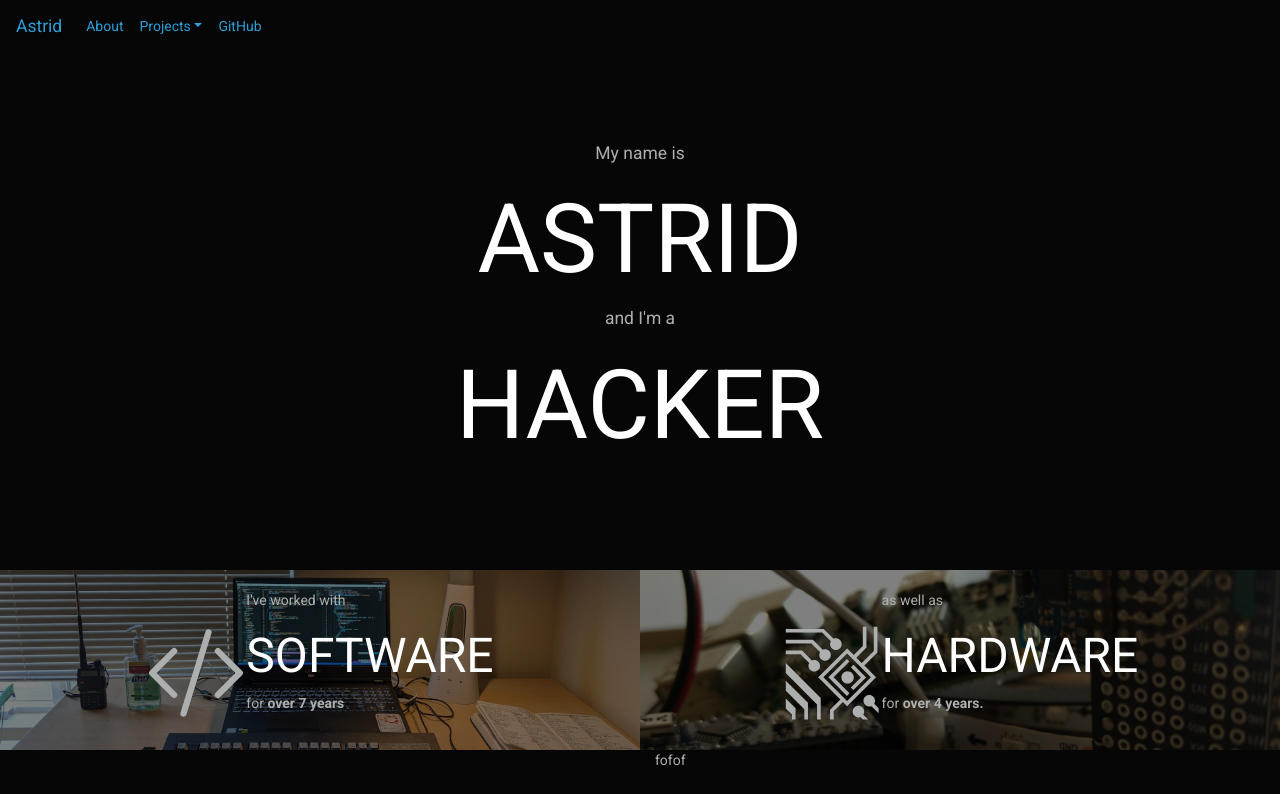
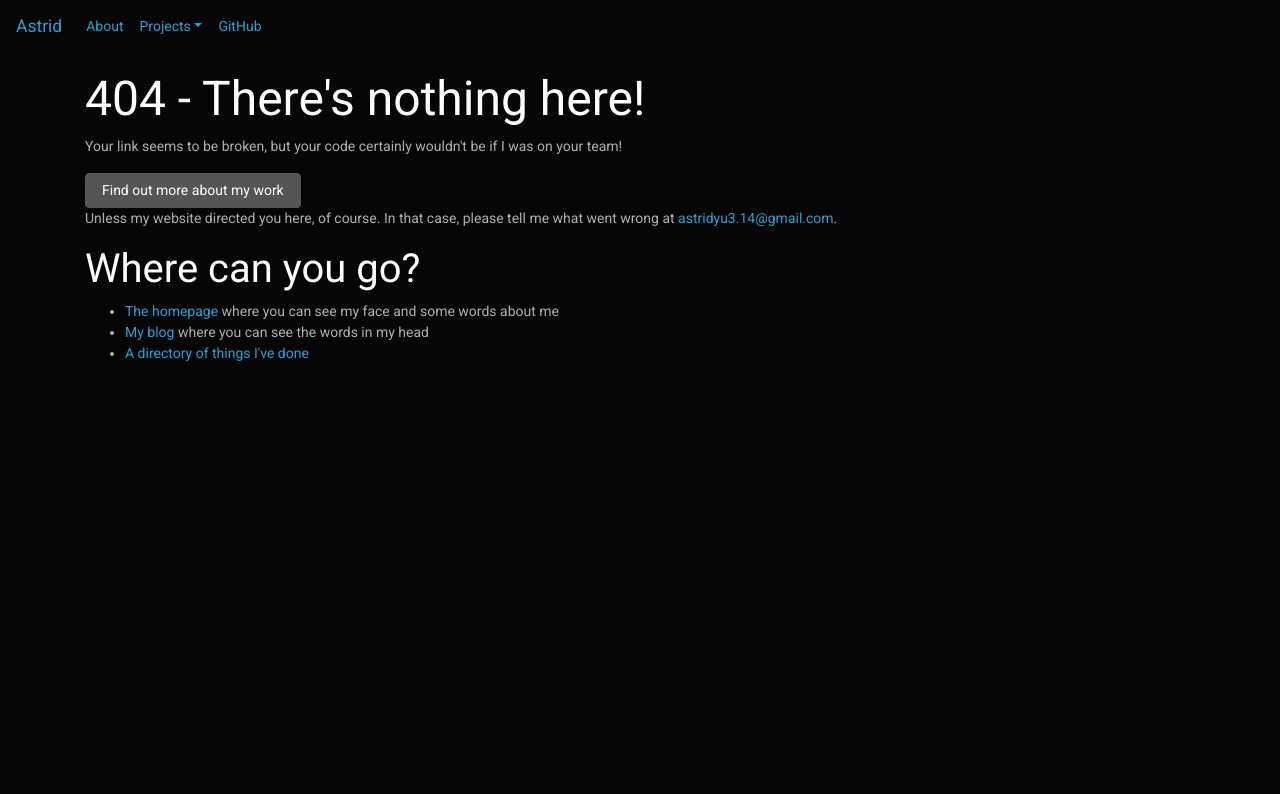
Before and after one commit to ifd3f/astrid.tech-old, a React (Create React App) app: page /404 in a window 1280 px wide. Shown: the top 794 px of the page. Built offline with nearby package versions, Linux system fonts and the light colour scheme; what react-in-viewport would draw is missing.

Commit message:
404 page

```diff
--- /dev/null
+++ b/src/404.tsx
@@ -0,0 +1,36 @@
+import React from "react";
+import { Container, Button } from "reactstrap";
+import { Link } from "react-router-dom";
+
+export default function Page404() {
+  return (
+    <Container>
+      <h2>404 - There's nothing here!</h2>
+      <p>
+        Your link seems to be broken, but your code certainly wouldn't be if I
+        was on your team!
+      </p>
+      <Button tag={Link} to="/">
+        Find out more about my work
+      </Button>
+      <p>
+        Unless my website directed you here, of course. In that case, please
+        tell me what went wrong at{" "}
+        <a href="mailto:astridyu3.14@gmail.com">astridyu3.14@gmail.com</a>.
+      </p>
+      <h3>Where can you go?</h3>
+      <ul>
+        <li>
+          <Link to="/">The homepage</Link> where you can see my face and some
+          words about me
+        </li>
+        <li>
+          <Link to="/blog">My blog</Link> where you can see the words in my head
+        </li>
+        <li>
+          <Link to="/things">A directory of things I've done</Link>
+        </li>
+      </ul>
+    </Container>
+  );
+}
--- a/src/App.jsx
+++ b/src/App.jsx
@@ -1,11 +1,12 @@
 import "bootstrap/dist/css/bootstrap.min.css";
 import React from "react";
 import "react-responsive-carousel/lib/styles/carousel.min.css";
-import { BrowserRouter, Route, Switch } from "react-router-dom";
+import { BrowserRouter, Route, Switch, Redirect } from "react-router-dom";
 import "./App.css";
 import "./bootstrap.scss";
 import Homepage from "./homepage/Homepage";
 import MainNavbar from "./mainnavbar/MainNavbar";
+import Page404 from "./404";
 
 function App() {
   return (
@@ -13,8 +14,14 @@ function App() {
       <MainNavbar />
       <div style={{ paddingTop: 70 }}>
         <Switch>
-          <Route path="/">
+          <Route path="/" exact>
             <Homepage />
+          </Route>
+          <Route path="/404" exact>
+            <Page404 />
+          </Route>
+          <Route path="*">
+            <Redirect to="/404" />
           </Route>
         </Switch>
       </div>
```
